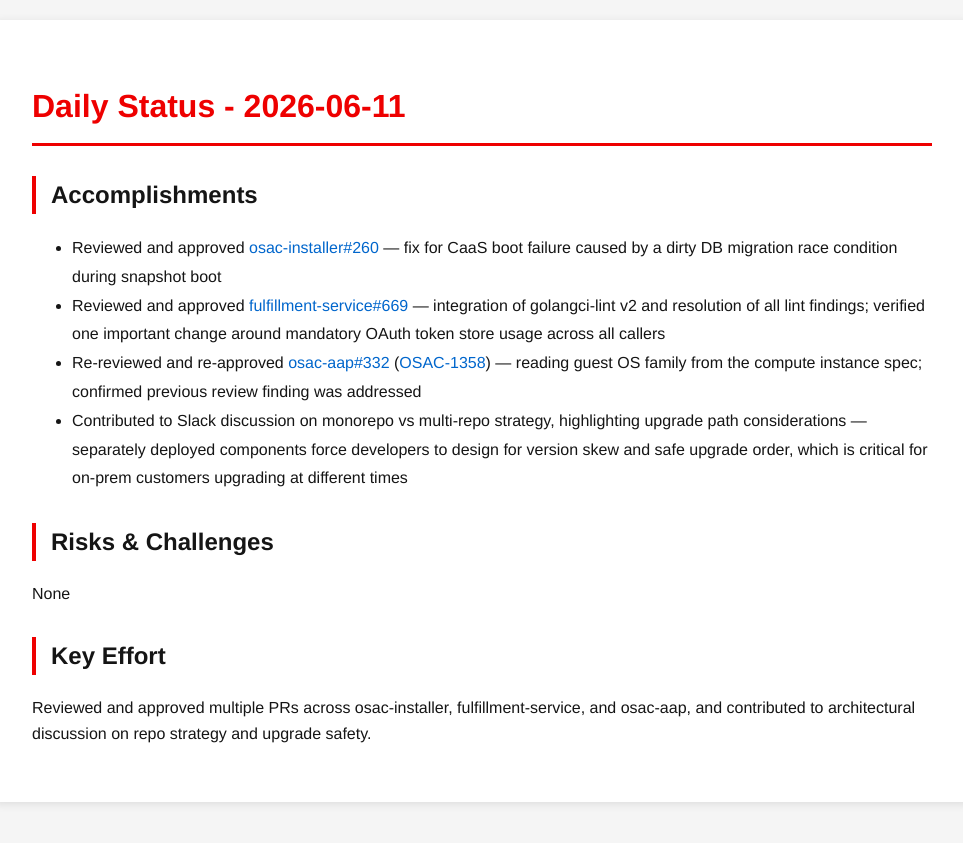
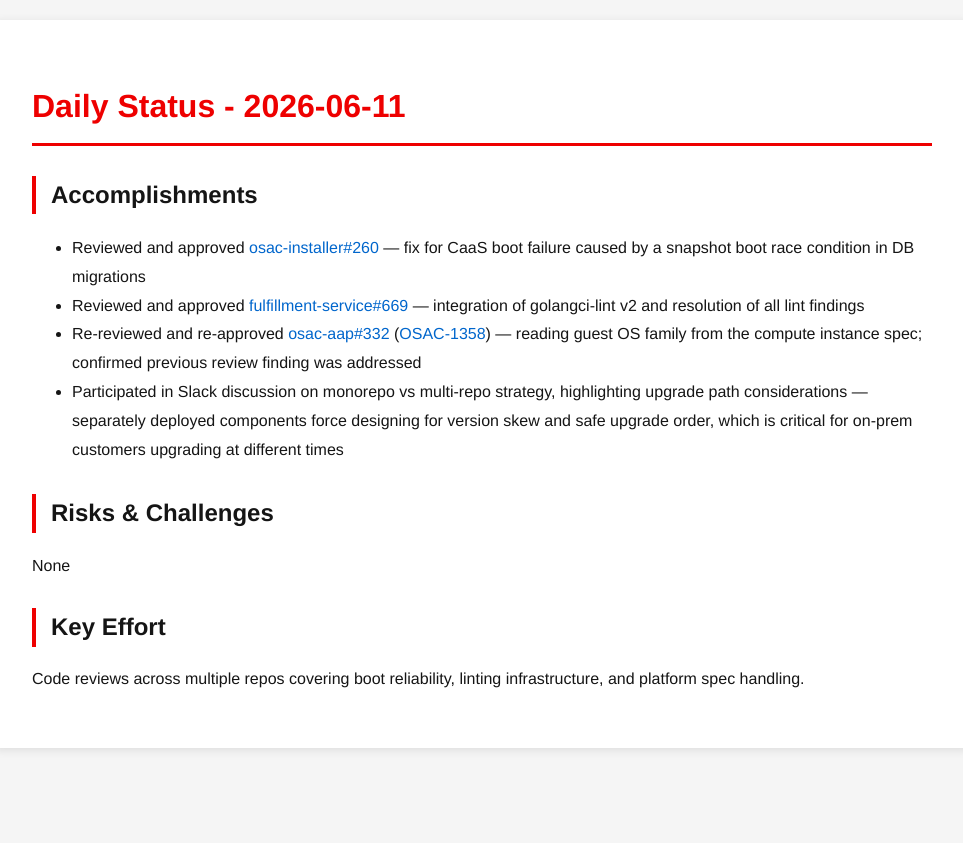
Before and after one commit to tzvatot/daily-status, a Jekyll site: the page built from 2026-06-11.md, in a window 1280 px wide. Shown: the top 843 px of the page, without its empty margins (158-1121 px from the left). Built offline with Jekyll 4.4.1, drawn with Linux system fonts in a browser that asks for light colours.

Commit message:
Daily status update - 2026-06-11

```diff
--- a/2026-06-11.md
+++ b/2026-06-11.md
@@ -7,13 +7,13 @@
 # Daily Status - 2026-06-11
 
 ## Accomplishments
-- Reviewed and approved [osac-installer#260](https://github.com/osac-project/osac-installer/pull/260) — fix for CaaS boot failure caused by a dirty DB migration race condition during snapshot boot
-- Reviewed and approved [fulfillment-service#669](https://github.com/osac-project/fulfillment-service/pull/669) — integration of golangci-lint v2 and resolution of all lint findings; verified one important change around mandatory OAuth token store usage across all callers
+- Reviewed and approved [osac-installer#260](https://github.com/osac-project/osac-installer/pull/260) — fix for CaaS boot failure caused by a snapshot boot race condition in DB migrations
+- Reviewed and approved [fulfillment-service#669](https://github.com/osac-project/fulfillment-service/pull/669) — integration of golangci-lint v2 and resolution of all lint findings
 - Re-reviewed and re-approved [osac-aap#332](https://github.com/osac-project/osac-aap/pull/332) ([OSAC-1358](https://redhat.atlassian.net/browse/OSAC-1358)) — reading guest OS family from the compute instance spec; confirmed previous review finding was addressed
-- Contributed to Slack discussion on monorepo vs multi-repo strategy, highlighting upgrade path considerations — separately deployed components force developers to design for version skew and safe upgrade order, which is critical for on-prem customers upgrading at different times
+- Participated in Slack discussion on monorepo vs multi-repo strategy, highlighting upgrade path considerations — separately deployed components force designing for version skew and safe upgrade order, which is critical for on-prem customers upgrading at different times
 
 ## Risks & Challenges
 None
 
 ## Key Effort
-Reviewed and approved multiple PRs across osac-installer, fulfillment-service, and osac-aap, and contributed to architectural discussion on repo strategy and upgrade safety.
+Code reviews across multiple repos covering boot reliability, linting infrastructure, and platform spec handling.
```
